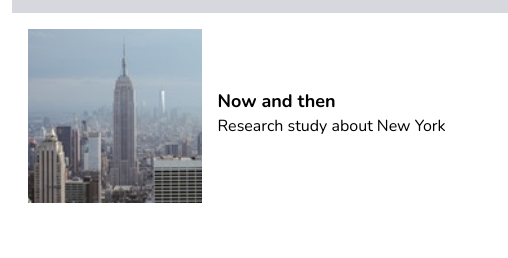
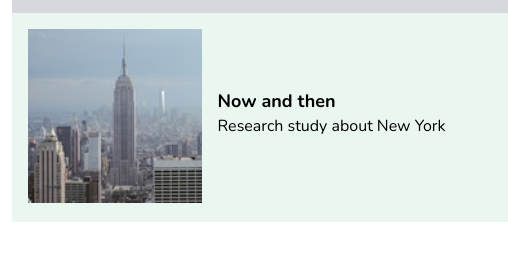
Before and after one commit to cdtaylor830/capstone_colmaracademy, a plain HTML site: page index.html in a window 1280 px wide. Shown: the part 2450-2708 px from the top of the page, 772-1280 px from the left. Drawn offline with nearby package versions, Linux system fonts and the light colour scheme; a web font is replaced by a local one.

Commit message:
Final aesthetic adjustments.

```diff
--- a/assets/styles/style.css
+++ b/assets/styles/style.css
@@ -471,6 +471,10 @@ header {
   background-color: #D7D8DD;
 }
 
+#thesis .now-then {
+  background-color: #EAF6F0;
+}
+
 /* Thesis Mobile */
 @media only screen and (max-width: 650px) {
   #thesis {
```
